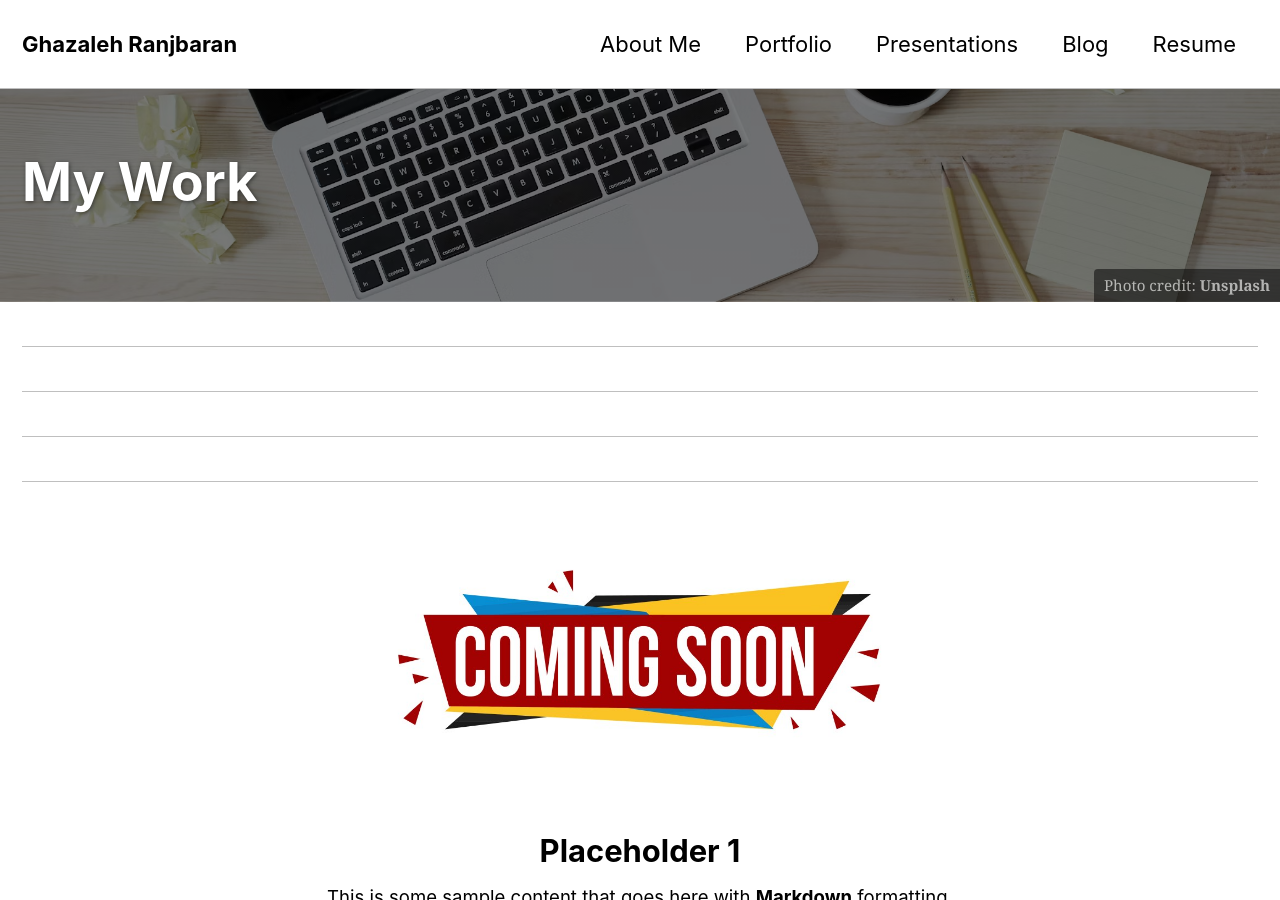
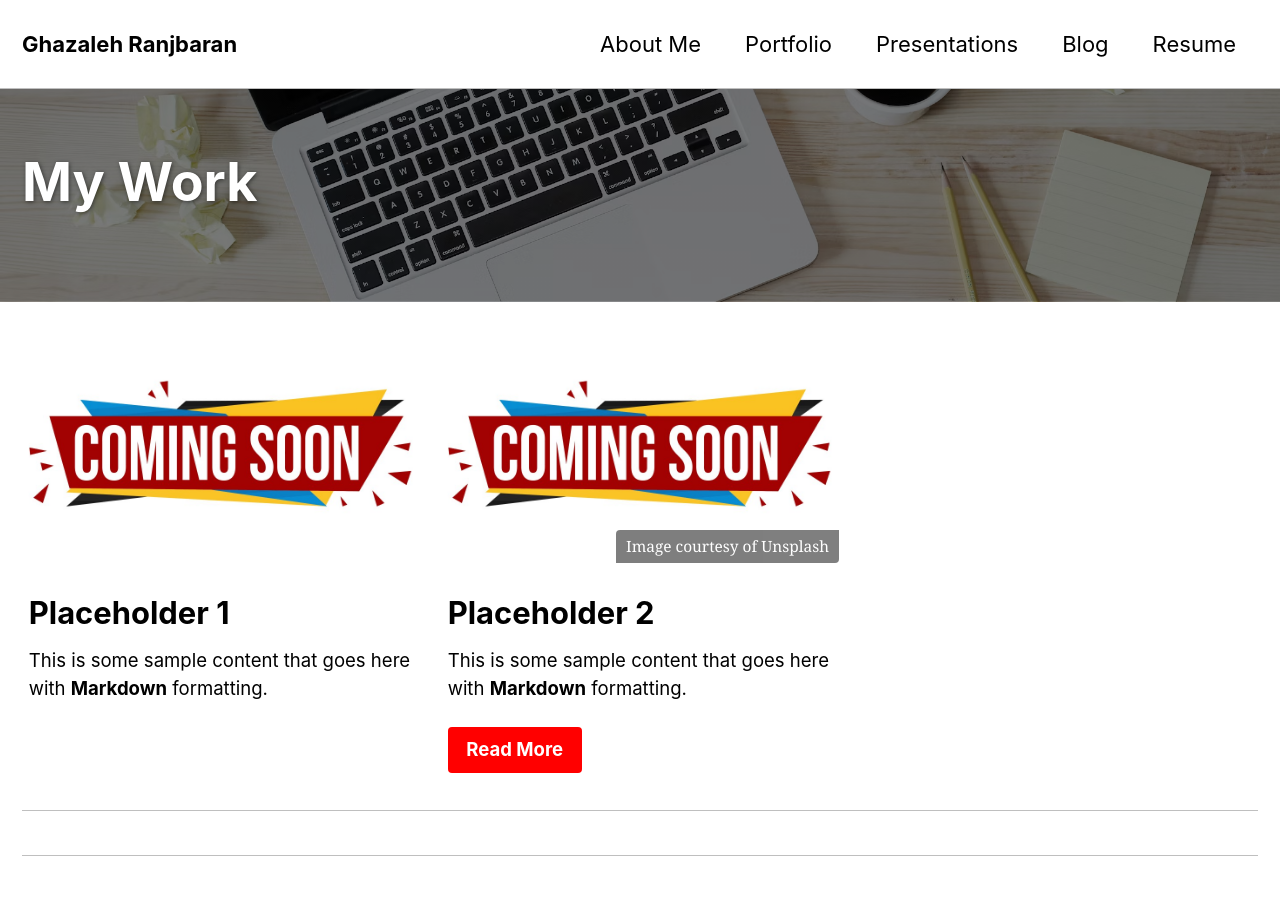
Before and after one commit to ghazalehran/ghazalehran.github.io, a Jekyll site: the page built from portfolio.md, in a window 1280 px wide and 900 px high. Built offline with Jekyll 4.4.1, drawn with Linux system fonts in a browser that asks for light colours; cached includes are drawn as plain includes.

Commit message:
update portfolio

```diff
--- a/portfolio.md
+++ b/portfolio.md
@@ -6,11 +6,9 @@
   overlay_color: "#000"
   overlay_filter: "0.5"
   overlay_image: /assets/images/photo-portfolio-header.avif
-  actions:
-  caption: "Photo credit: [**Unsplash**](https://unsplash.com)"
 # intro:
 #   - excerpt: 'Nullam suscipit et nam, tellus velit pellentesque at malesuada, enim eaque. Quis nulla, netus tempor in diam gravida tincidunt, *proin faucibus* voluptate felis id sollicitudin. Centered with `type="center"`'
-feature_row4:
+feature_row:
   - image_path: assets/images/portfolio-coming-soon.jpg
     alt: "placeholder image 1"
     title: "Placeholder 1"
@@ -52,9 +50,9 @@
 #     btn_class: "btn--primary"
 ---
 
-{% include feature_row id="intro" type="center" %}
+<!-- {% include feature_row id="intro" type="center" %} -->
 
-{% include feature_row %}
+{% include feature_row layou="half"%}
 
 {% include feature_row id="feature_row2" type="left" %}
 
```
